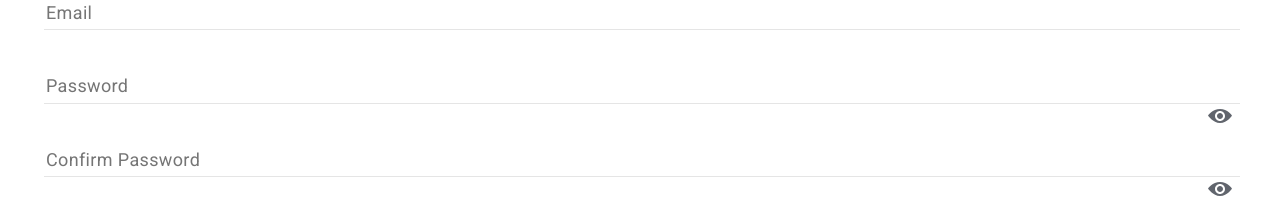
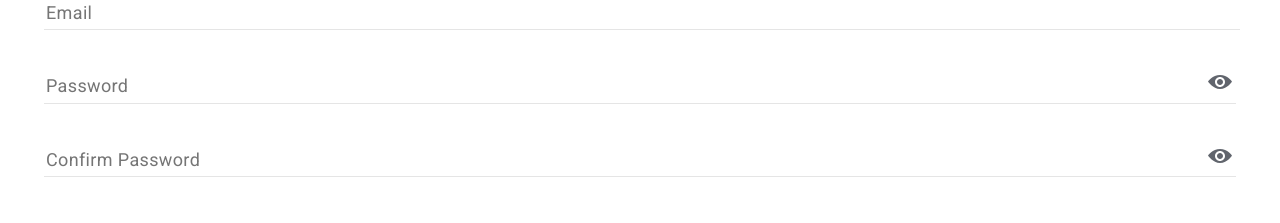
Before and after one commit to michaelhtleung/Carma, a React (Create React App) app in the folder web/: page /signup in a window 1280 px wide. Shown: the part 335-558 px from the top of the page. Built offline with nearby package versions, Linux system fonts and the light colour scheme; no server answers; what @tensorflow/tfjs would draw is missing.

Commit message:
fixed styling issue for toggle password not next to the input

```diff
--- a/web/src/components/Login.js
+++ b/web/src/components/Login.js
@@ -11,10 +11,7 @@ font-style: normal;
   font-weight: 700;
   font-size: 23px;
   line-height: 170%;
-
-/* or 39px */
   letter-spacing: 0.02em;
-
   color: #000000;
 `;
 
@@ -24,10 +21,7 @@ font-style: normal;
   font-weight: 500;
   font-size: 18px;
   line-height: 170%;
-
-/* or 31px */
   letter-spacing: 0.02em;
-
   color: #7D8085;
   border: 0;
   outline: 0;
@@ -83,13 +77,13 @@ const Login = () => {
       </FormGroup>
       <FormGroup>
         <Label>Password</Label>
-        <div style={{width: "100%"}}>
+        <div style={{display: "flex", flexDirection: "row", width: "100%", overflow: "hidden"}}>
           <Input value={password} onChange={e => setPassword(e.target.value)} type={visible ? "text" : "password"}/>
           <span onClick={() => setVisible(!visible)} style={{float: "right", position: 'absolute', right: "48px", cursor: "pointer"}}>
             { visible ? (
-              <svg xmlns="http://www.w3.org/2000/svg" fill="#61656D" width="24" height="24" viewBox="0 0 24 24"><path d="M11.885 14.988l3.104-3.098.011.11c0 1.654-1.346 3-3 3l-.115-.012zm8.048-8.032l-3.274 3.268c.212.554.341 1.149.341 1.776 0 2.757-2.243 5-5 5-.631 0-1.229-.13-1.785-.344l-2.377 2.372c1.276.588 2.671.972 4.177.972 7.733 0 11.985-8.449 11.985-8.449s-1.415-2.478-4.067-4.595zm1.431-3.536l-18.619 18.58-1.382-1.422 3.455-3.447c-3.022-2.45-4.818-5.58-4.818-5.58s4.446-7.551 12.015-7.551c1.825 0 3.456.426 4.886 1.075l3.081-3.075 1.382 1.42zm-13.751 10.922l1.519-1.515c-.077-.264-.132-.538-.132-.827 0-1.654 1.346-3 3-3 .291 0 .567.055.833.134l1.518-1.515c-.704-.382-1.496-.619-2.351-.619-2.757 0-5 2.243-5 5 0 .852.235 1.641.613 2.342z"/></svg>
+              <svg fill="#61656D" width="24" height="24" viewBox="0 0 24 24"><path d="M11.885 14.988l3.104-3.098.011.11c0 1.654-1.346 3-3 3l-.115-.012zm8.048-8.032l-3.274 3.268c.212.554.341 1.149.341 1.776 0 2.757-2.243 5-5 5-.631 0-1.229-.13-1.785-.344l-2.377 2.372c1.276.588 2.671.972 4.177.972 7.733 0 11.985-8.449 11.985-8.449s-1.415-2.478-4.067-4.595zm1.431-3.536l-18.619 18.58-1.382-1.422 3.455-3.447c-3.022-2.45-4.818-5.58-4.818-5.58s4.446-7.551 12.015-7.551c1.825 0 3.456.426 4.886 1.075l3.081-3.075 1.382 1.42zm-13.751 10.922l1.519-1.515c-.077-.264-.132-.538-.132-.827 0-1.654 1.346-3 3-3 .291 0 .567.055.833.134l1.518-1.515c-.704-.382-1.496-.619-2.351-.619-2.757 0-5 2.243-5 5 0 .852.235 1.641.613 2.342z"/></svg>
             ) : (
-              <svg xmlns="http://www.w3.org/2000/svg" fill="#61656D" width="24" height="24" viewBox="0 0 24 24"><path d="M15 12c0 1.654-1.346 3-3 3s-3-1.346-3-3 1.346-3 3-3 3 1.346 3 3zm9-.449s-4.252 7.449-11.985 7.449c-7.18 0-12.015-7.449-12.015-7.449s4.446-6.551 12.015-6.551c7.694 0 11.985 6.551 11.985 6.551zm-7 .449c0-2.761-2.238-5-5-5-2.761 0-5 2.239-5 5 0 2.762 2.239 5 5 5 2.762 0 5-2.238 5-5z"/></svg>
+              <svg fill="#61656D" width="24" height="24" viewBox="0 0 24 24"><path d="M15 12c0 1.654-1.346 3-3 3s-3-1.346-3-3 1.346-3 3-3 3 1.346 3 3zm9-.449s-4.252 7.449-11.985 7.449c-7.18 0-12.015-7.449-12.015-7.449s4.446-6.551 12.015-6.551c7.694 0 11.985 6.551 11.985 6.551zm-7 .449c0-2.761-2.238-5-5-5-2.761 0-5 2.239-5 5 0 2.762 2.239 5 5 5 2.762 0 5-2.238 5-5z"/></svg>
             )}
           </span>
         </div>
--- a/web/src/components/Signup.js
+++ b/web/src/components/Signup.js
@@ -12,10 +12,7 @@ font-style: normal;
   font-weight: 500;
   font-size: 18px;
   line-height: 170%;
-
-/* or 31px */
   letter-spacing: 0.02em;
-
   color: #7D8085;
   border: 0;
   outline: 0;
@@ -38,11 +35,8 @@ font-style: normal;
   font-weight: 600;
   font-size: 17px;
   line-height: 170%;
-
-/* or 31px */
   text-align: center;
   letter-spacing: 0.02em;
-
   color: #7D8085;
 `;
 
@@ -89,7 +83,7 @@ const Signup = () => {
         <Input value={email} onChange={e => setEmail(e.target.value)} placeholder="Email"/>
       </FormGroup>
       <FormGroup>
-        <div style={{width: "100%"}}>
+        <div style={{display: "flex", flexDirection: "row", width: "100%", overflow: "hidden"}}>
           <Input value={password} onChange={e => setPassword(e.target.value)} placeholder="Password" type={passwordVisible ? "text" : "password"}/>
           <span onClick={() => setPasswordVisible(prev => !prev)} style={{float: "right", position: 'absolute', right: "48px", cursor: "pointer"}}>
             { passwordVisible ? (
@@ -101,7 +95,7 @@ const Signup = () => {
         </div>
       </FormGroup>
       <FormGroup>
-        <div style={{width: "100%"}}>
+        <div style={{display: "flex", flexDirection: "row", width: "100%", overflow: "hidden"}}>
           <Input value={confirm} onChange={e => setConfirm(e.target.value)} placeholder="Confirm Password" type={confirmVisible ? "text" : "password"}/>
           <span onClick={() => setConfirmVisible(prev => !prev)} style={{float: "right", position: 'absolute', right: "48px", cursor: "pointer"}}>
             { confirmVisible ? (
```
Lines whose indentation alone changed are shown as unchanged.
